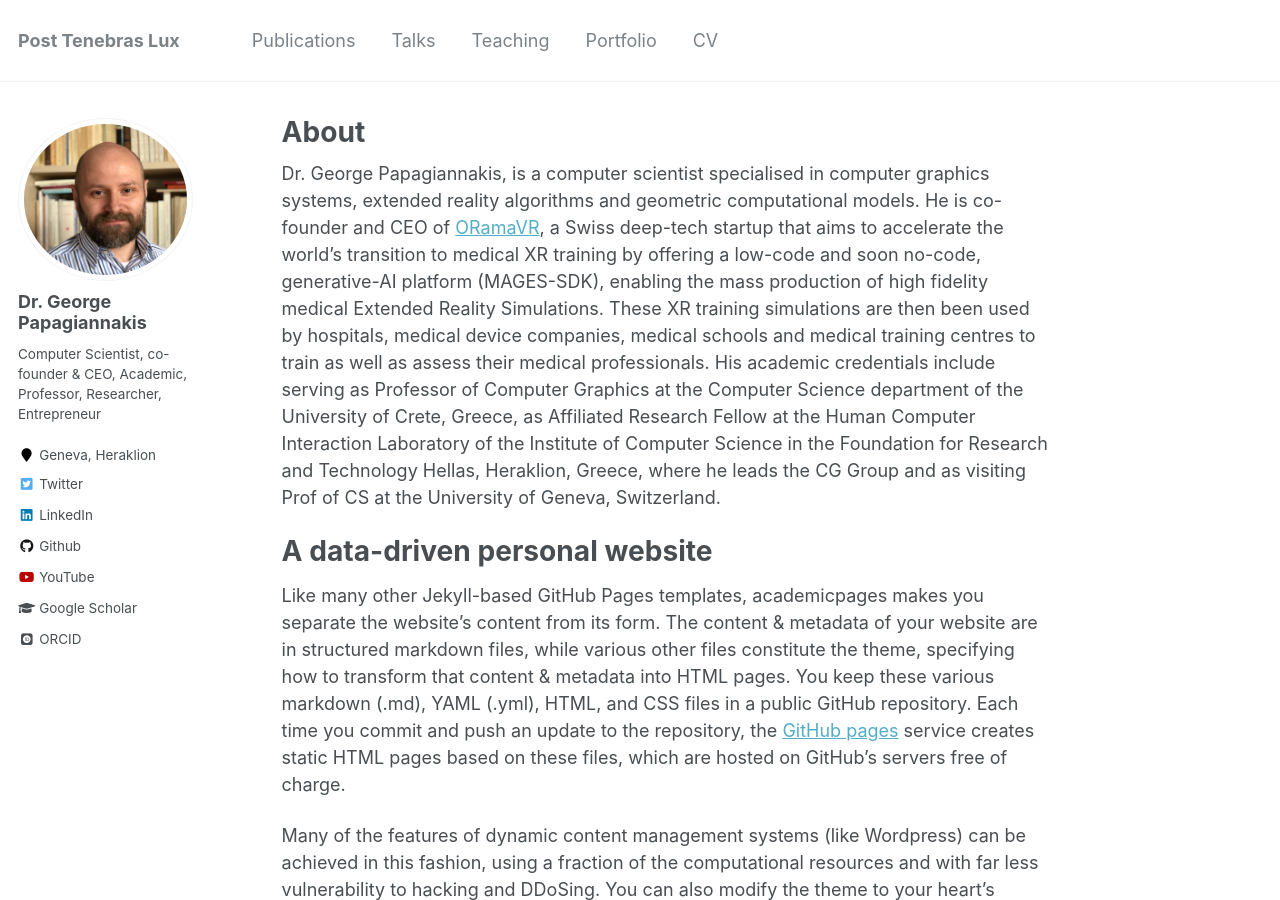
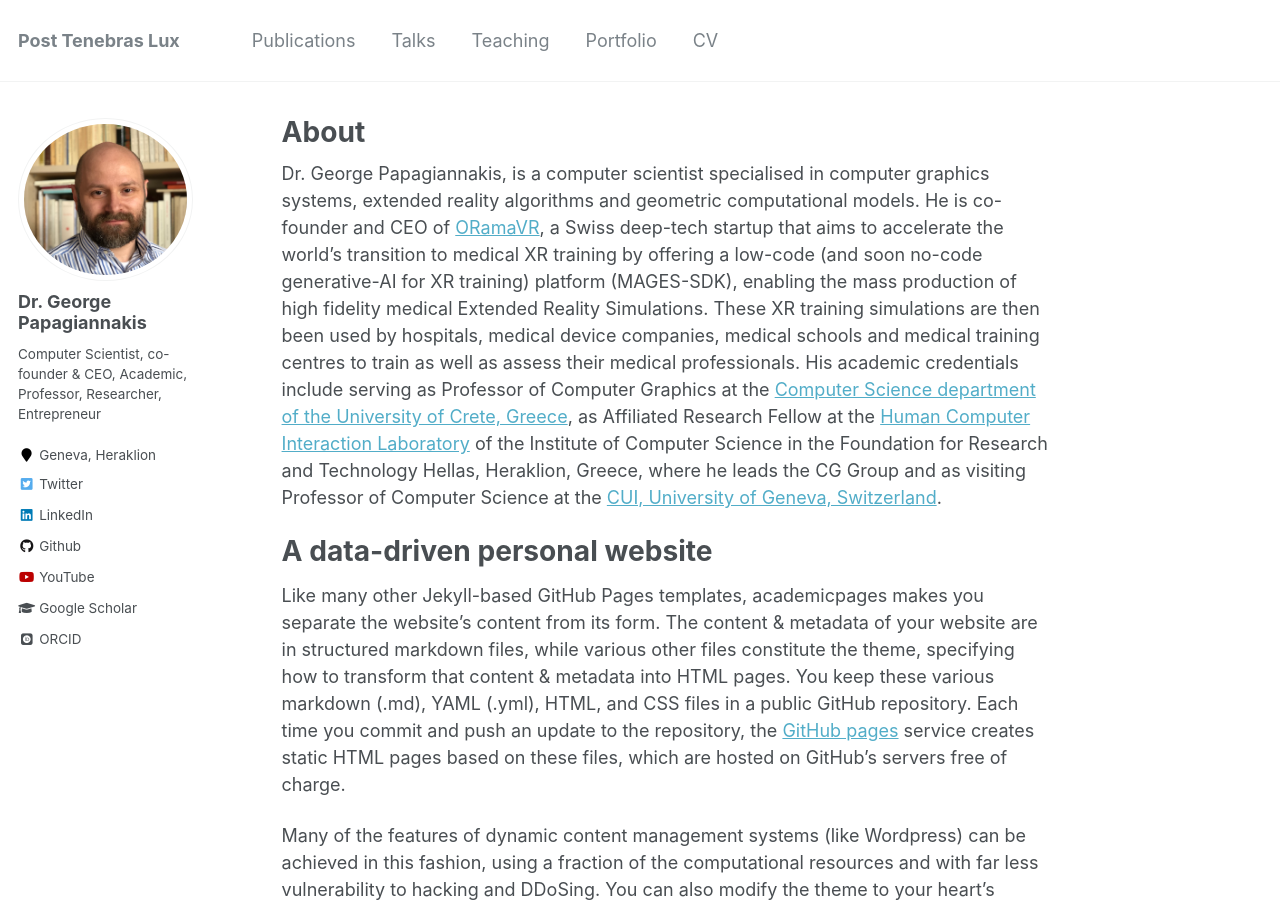
Before and after one commit to papagiannakis/papagiannakis.github.io, a Jekyll site: the page built from _pages/about.md, in a window 1280 px wide and 900 px high. Built offline with Jekyll 4.4.1, drawn with Linux system fonts in a browser that asks for light colours; some web fonts are replaced.

Commit message:
added links in About

```diff
--- a/_pages/about.md
+++ b/_pages/about.md
@@ -9,7 +9,7 @@
 ---
 
 
-Dr. George Papagiannakis, is a computer scientist specialised in computer graphics systems, extended reality algorithms and geometric computational models. He is co-founder and CEO of [ORamaVR](https://www.oramavr.com), a Swiss deep-tech startup that aims to accelerate the world’s transition to medical XR training by offering a low-code and soon no-code, generative-AI platform (MAGES-SDK), enabling the mass production of high fidelity medical Extended Reality Simulations. These XR training simulations are then been used by hospitals, medical device companies, medical schools and medical training centres to train as well as assess their medical professionals. His academic credentials include serving as Professor of Computer Graphics at the Computer Science department of the University of Crete, Greece, as Affiliated  Research Fellow at the Human Computer Interaction Laboratory of the Institute of Computer Science in the Foundation for Research and Technology Hellas, Heraklion, Greece,  where he leads the CG Group and as visiting Prof of CS at the University of Geneva, Switzerland.
+Dr. George Papagiannakis, is a computer scientist specialised in computer graphics systems, extended reality algorithms and geometric computational models. He is co-founder and CEO of [ORamaVR](https://www.oramavr.com), a Swiss deep-tech startup that aims to accelerate the world’s transition to medical XR training by offering a low-code (and soon no-code generative-AI for XR training) platform (MAGES-SDK), enabling the mass production of high fidelity medical Extended Reality Simulations. These XR training simulations are then been used by hospitals, medical device companies, medical schools and medical training centres to train as well as assess their medical professionals. His academic credentials include serving as Professor of Computer Graphics at the [Computer Science department of the University of Crete, Greece](https://www.csd.uoc.gr/CSD/index.jsp?lang=en), as Affiliated  Research Fellow at the [Human Computer Interaction Laboratory](https://www.ics.forth.gr/hci/) of the Institute of Computer Science in the Foundation for Research and Technology Hellas, Heraklion, Greece,  where he leads the CG Group and as visiting Professor of Computer Science at the [CUI, University of Geneva, Switzerland](https://cui.unige.ch/en/).
 
 A data-driven personal website
 ======
```
